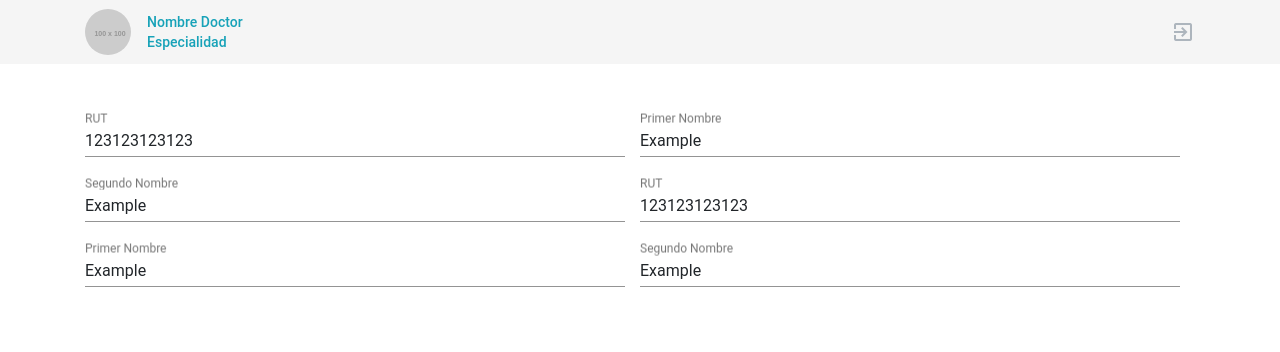
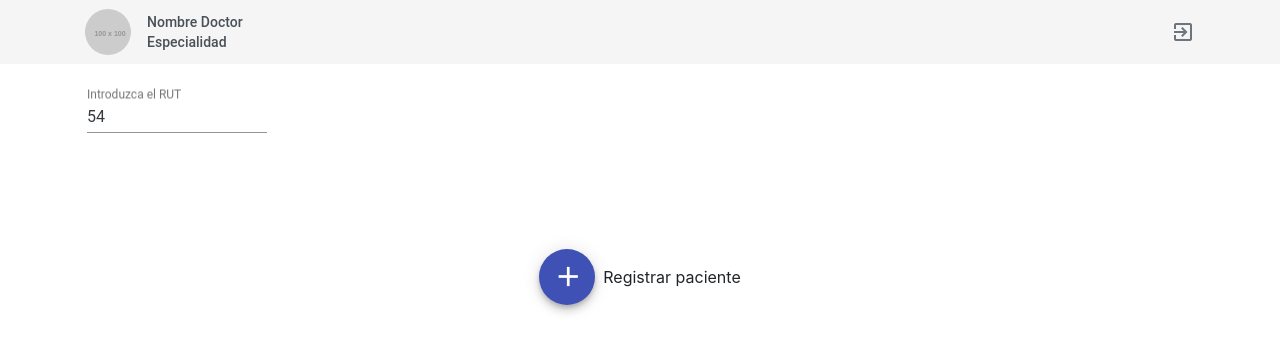
Before and after one commit to hackbci/front-medic, an Angular app: page / in a window 1280 px wide. Shown: the top 352 px of the page. Built offline with nearby package versions, Linux system fonts and the light colour scheme.

Commit message:
finishing first view

```diff
--- a/src/_helpers-attr.scss
+++ b/src/_helpers-attr.scss
@@ -1,5 +1,13 @@
 // Clases útiles en toda la APP (HELPERS)
-
+*[no-select] {
+  user-select: none !important;
+}
+*[cursor-pointer] {
+  cursor: pointer;
+}
+*[no-outline] {
+  outline: 0px !important;
+}
 *[text-nowrap] {
   overflow: hidden !important;
   text-overflow: ellipsis !important;
@@ -105,6 +113,12 @@ $listOfWS: (normal, nowrap);
     white-space: #{nth($listOfWS, $i)} !important;
   }
 }
+$listOfWeight: (100, 200, 300, 400, 500, 600, 700, 900);
+@for $i from 1 to length($listOfWeight) + 1 {
+  *[text-weight-#{nth($listOfWeight, $i)}] {
+    font-weight: #{nth($listOfWeight, $i)} !important;
+  }
+}
 
 
 
@@ -120,34 +134,6 @@ $listOfWS: (normal, nowrap);
   }
 }
 
-
-.text-weight-05 {
-  font-family: 'latothin';
-}
-.text-weight-1 {
-  font-family: 'latoextralight';
-}
-.text-weight-2 {
-  font-family: 'latolight';
-}
-.text-weight-3 {
-  font-family: 'latoregular';
-}
-.text-weight-35 {
-  font-family: 'latomedium';
-}
-.text-weight-4 {
-  font-family: 'latosemibold';
-}
-.text-weight-45 {
-  font-family: 'latobold';
-}
-.text-weight-5 {
-  font-family: 'latoextrabold';
-}
-.text-weight-55 {
-  font-family: 'latoblack';
-}
 
 *[text-underline] {
   text-decoration: underline;
@@ -220,12 +206,12 @@ $listOfWS: (normal, nowrap);
   }
 }
 // Paddings
-@for $i from 0 through 7 {
+@for $i from 0 through 20 {
   *[padding-#{$i}] {
     padding: #{$i * 2}px !important;
   }
 }
-@for $i from 0 through 7 {
+@for $i from 0 through 20 {
   *[padding-y-#{$i}] {
     padding: {
       top: #{$i * 2}px !important;
@@ -233,7 +219,7 @@ $listOfWS: (normal, nowrap);
     }
   }
 }
-@for $i from 0 through 7 {
+@for $i from 0 through 20 {
   *[padding-x-#{$i}] {
     padding: {
       left: #{$i * 2}px !important;
@@ -241,28 +227,28 @@ $listOfWS: (normal, nowrap);
     }
   }
 }
-@for $i from 0 through 7 {
+@for $i from 0 through 20 {
   *[padding-t-#{$i}] {
     padding: {
       top: #{$i * 2}px !important;
     }
   }
 }
-@for $i from 0 through 7 {
+@for $i from 0 through 20 {
   *[padding-b-#{$i}] {
     padding: {
       bottom: #{$i * 2}px !important;
     }
   }
 }
-@for $i from 0 through 7 {
+@for $i from 0 through 20 {
   *[padding-l-#{$i}] {
     padding: {
       left: #{$i * 2}px !important;
     }
   }
 }
-@for $i from 0 through 7 {
+@for $i from 0 through 20 {
   *[padding-r-#{$i}] {
     padding: {
       right: #{$i * 2}px !important;
--- a/src/app/app.component.html
+++ b/src/app/app.component.html
@@ -8,7 +8,7 @@
         <div border-radius-circle overflow-hidden sq-46>
           <img class="img-user-header" src="https://fakeimg.pl/100x100/" alt="">
         </div>
-        <div class="ml-3 text-info mt-1" text-size-14 line-height-14>
+        <div class="ml-3 mt-1" color-700 text-size-14 line-height-14>
             <p class="m-0">
               Nombre Doctor
             </p>
@@ -17,33 +17,88 @@
             </p>
         </div>
       </span>
-      <i class="material-icons" color-500>
+      <i class="material-icons" color-600>
         exit_to_app
       </i>
 
     </div>
   </div>
 </mat-toolbar>
-<div class="container">
-  <div class="d-flex justify-content-between flex-wrap mt-5">
-      <mat-form-field class="col-6 pl-0">
+<div class="container p-0">
+  <div class="d-flex justify-content-between flex-wrap mt-4">
+    <div class="row w-100">
+      <div class="order-md-6 col-md-5 col-sm-12 mb-4 pr-0" padding-l-16>
+
+        <div *ngIf="fieldsForm.number_identification != 54" class="px-5">
+          <img class="w-100" src="https://fakeimg.pl/800x800/" alt="">
+        </div>
+
+      </div>
+      <div class="order-md-1 col-md-7 col-sm-12" padding-l-16>
+
+        <mat-form-field class="">
+          <input matInput color-800 placeholder="Introduzca el RUT" [(ngModel)]="fieldsForm.number_identification" >
+        </mat-form-field>
+
+        <div *ngIf="fieldsForm.number_identification != 54">
+
+          <p color-800 class="m-0"><span text-weight-100 color-600>Nombre(s): </span> {{ fieldsForm.first_name }}</p>
+          <p color-800 class="m-0"><span text-weight-100 color-600>Apellidos: </span> {{ fieldsForm.last_name }}</p>
+          <p color-800 class="m-0"><span text-weight-100 color-600>Nacimiento: </span> {{ fieldsForm.birthdate }}</p>
+          <p color-800 class="m-0"><span text-weight-100 color-600>Edad: </span> {{ fieldsForm.age }}</p>
+          <p color-800 class="m-0"><span text-weight-100 color-600>Sexo: </span> {{ fieldsForm.sex }}</p>
+          <p color-800 class="m-0"><span text-weight-100 color-600>Rut: </span> {{ fieldsForm.number_identification }}</p>
+          <p color-800 class="m-0"><span text-weight-100 color-600>Nacionalidad: </span> {{ fieldsForm.nacionality }}</p>
+          <p color-800 class="m-0"><span text-weight-100 color-600>Previsión: </span> {{ fieldsForm.forecast }}</p>
+
+          <p color-800 class="m-0 d-none"><span text-weight-100 color-600>Región: </span> {{ fieldsForm.region }}</p>
+          <p color-800 class="m-0 d-none"><span text-weight-100 color-600>Comuna: </span> {{ fieldsForm.commune }}</p>
+          <p color-800 class="m-0 d-none"><span text-weight-100 color-600>Calle: </span> {{ fieldsForm.street }}</p>
+          <p color-800 class="m-0 d-none"><span text-weight-100 color-600>Número: </span> {{ fieldsForm.number }}</p>
+          <p color-800 class="m-0 d-none"><span text-weight-100 color-600>Tipo de vivienda: </span> {{ fieldsForm.type_housing }}</p>
+          <p color-800 class="m-0 d-none"><span text-weight-100 color-600>Teléfono: </span> {{ fieldsForm.telephone }}</p>
+          <p color-800 class="m-0 d-none"><span text-weight-100 color-600>Correo: </span> {{ fieldsForm.email }}</p>
+          <p color-800 class="m-0 d-none"><span text-weight-100 color-600>Teléfono de emergencia: </span> {{ fieldsForm.telephone_emergency }}</p>
+          <p color-800 class="m-0 d-none"><span text-weight-100 color-600>Antecedentes mórbidos: </span> {{ fieldsForm.morbid_background }}</p>
+          <p color-800 class="m-0 d-none"><span text-weight-100 color-600>Antecedentes ginecobstétricos: </span> {{ fieldsForm.gyneco_obstetric_history }}</p>
+          <p color-800 class="m-0 d-none"><span text-weight-100 color-600>Cirugías: </span> {{ fieldsForm.surgeries }}</p>
+          <p color-800 class="m-0 d-none"><span text-weight-100 color-600>Hábitos: </span> {{ fieldsForm.habits }}</p>
+          <p color-800 class="m-0 d-none"><span text-weight-100 color-600>Medicamentos usados: </span> {{ fieldsForm.commonly_used_medications }}</p>
+          <p color-800 class="m-0 d-none"><span text-weight-100 color-600>Alergias: </span> {{ fieldsForm.allergies }}</p>
+          <p color-800 class="m-0 d-none"><span text-weight-100 color-600>Antecedentes sociales y personales: </span> {{ fieldsForm.social_personal_background }}</p>
+          <p color-800 class="m-0 d-none"><span text-weight-100 color-600>Antecedentes familiares: </span> {{ fieldsForm.family_background }}</p>
+          <p color-800 class="m-0 d-none"><span text-weight-100 color-600>Inmunización: </span> {{ fieldsForm.immunizations }}</p>
+        </div>
+
+      </div>
+        <!-- <mat-form-field class="col-md-6 col-sm-12">
+          <input matInput [(ngModel)]="fieldsForm.first_name" placeholder="Primer Nombre">
+        </mat-form-field>
+        <mat-form-field class="col-md-6 col-sm-12">
+          <input matInput [(ngModel)]="fieldsForm.last_name" placeholder="Segundo Nombre">
+        </mat-form-field>
+        <mat-form-field class="col-md-6 col-sm-12">
           <input matInput placeholder="RUT" [(ngModel)]="fieldsForm.number_identification" >
         </mat-form-field>
-      <mat-form-field class="col-6 pl-0">
+        <mat-form-field class="col-md-6 col-sm-12">
           <input matInput [(ngModel)]="fieldsForm.first_name" placeholder="Primer Nombre">
         </mat-form-field>
-      <mat-form-field class="col-6 pl-0">
+        <mat-form-field class="col-md-6 col-sm-12">
           <input matInput [(ngModel)]="fieldsForm.last_name" placeholder="Segundo Nombre">
-      </mat-form-field>
-      <mat-form-field class="col-6 pl-0">
-        <input matInput placeholder="RUT" [(ngModel)]="fieldsForm.number_identification" >
-      </mat-form-field>
-      <mat-form-field class="col-6 pl-0">
-        <input matInput [(ngModel)]="fieldsForm.first_name" placeholder="Primer Nombre">
-      </mat-form-field>
-      <mat-form-field class="col-6 pl-0">
-        <input matInput [(ngModel)]="fieldsForm.last_name" placeholder="Segundo Nombre">
-      </mat-form-field>
+        </mat-form-field> -->
+
+
+
+  </div>
+  <div class="d-flex justify-content-center w-100 mt-5 pt-5" cursor-pointer>
+    <span>
+      <button color="primary" no-outline mat-button mat-stroked-button mat-fab no-select>
+        <i class="material-icons add-icon" text-size-33>
+        add
+        </i>
+      </button>
+      <span class="pl-2">Registrar paciente</span>
+    </span>
   </div>
 
 </div>
--- a/src/app/app.component.scss
+++ b/src/app/app.component.scss
@@ -6,8 +6,13 @@
 .example-container {
     display: flex;
     flex-direction: column;
-  }
+}
 
-  .example-container > * {
+.example-container > * {
     width: 100%;
-  }
+}
+
+.add-icon {
+    margin-top: -5px;
+    margin-left: 2px;
+}
--- a/src/app/app.component.ts
+++ b/src/app/app.component.ts
@@ -18,7 +18,7 @@ export class AppComponent {
     age: '12',
     sex: 'Masculino',
     type_identification: 'RUT',
-    number_identification: '123123123123',
+    number_identification: 54,
     nacionality: 'Chileno',
     forecast: 'asdasdasd',
     activity: 'Programador',
--- a/src/app/app.module.ts
+++ b/src/app/app.module.ts
@@ -7,6 +7,7 @@ import {BrowserAnimationsModule} from '@angular/platform-browser/animations';
 import {MatToolbarModule} from '@angular/material/toolbar';
 import {MatFormFieldModule} from '@angular/material/form-field';
 import {MatInputModule} from '@angular/material/input';
+import {MatButtonModule} from '@angular/material/button';
 
 
 
@@ -23,7 +24,8 @@ import { FormsModule } from '@angular/forms';
     MatToolbarModule,
     MatFormFieldModule,
     MatInputModule,
-    FormsModule
+    FormsModule,
+    MatButtonModule
   ],
   providers: [],
   bootstrap: [AppComponent]
```
Lines whose indentation alone changed are shown as unchanged.
